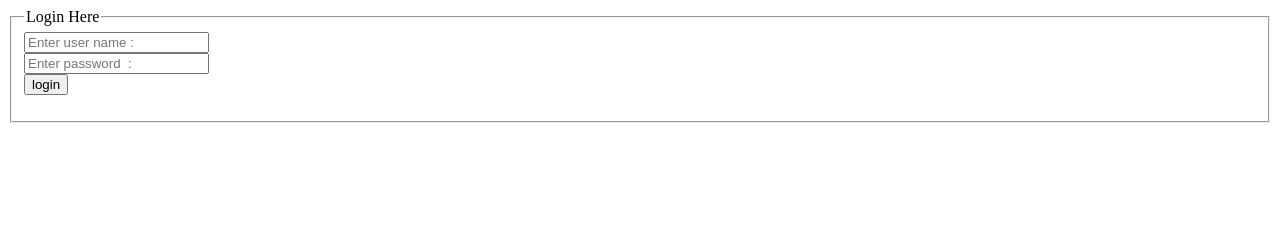
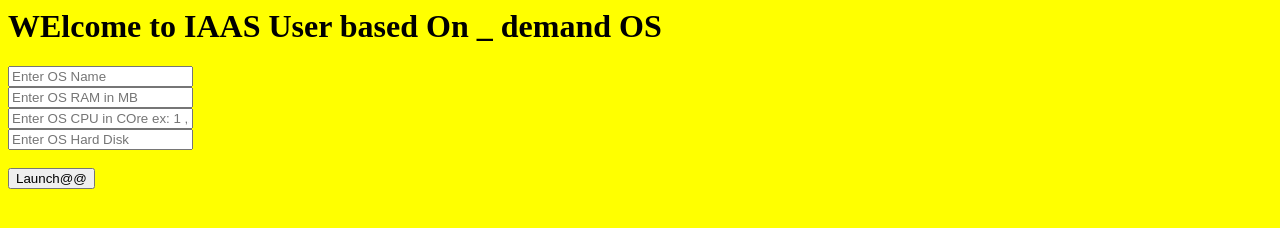
Before and after one commit to redashu/modycloud, a plain HTML site: page index.html in a window 1280 px wide. Drawn offline with Linux system fonts and the light colour scheme.

Commit message:
data for iaas

```diff
--- a/index.html
+++ b/index.html
@@ -1,16 +1,20 @@
 <html>
 <head>
-<title>cloud</title>
+<title>IAAS </title>
 </head>
-<body>
-<fieldset>
-<legend>Login Here</legend>
-<form action="http://127.0.0.1/cgi-bin/recv.py">
-<input type="text" placeholder="Enter user name : " name="n">  <br/>
-<input type="password" placeholder="Enter password  : " name="p">  <br/>
-<input type="submit" value="login">
+<body bgcolor="Yellow">
+<H1> WElcome to IAAS User based On _ demand OS  </h1>
+<form action="/cgi-bin/iaas.cgi" method="POST">
+<input  type="text" name="osn" placeholder="Enter OS Name ">  </br>
+<input  type="text" name="osr" placeholder="Enter OS RAM in MB ">  </br>
+<input  type="text" name="osc" placeholder="Enter OS CPU in COre ex: 1 ,2 ">  </br>
+<input  type="text" name="osh" placeholder="Enter OS Hard Disk">  </br>
+<!--input type="text" name="osp" placeholder="Enter port for VM access "--> </br>
+
+<input type="submit" value="Launch@@">
+
+
+
 </form>
-</fieldset>
-
 </body>
 </html>
```
Also changed, not shown: 1 other file.
